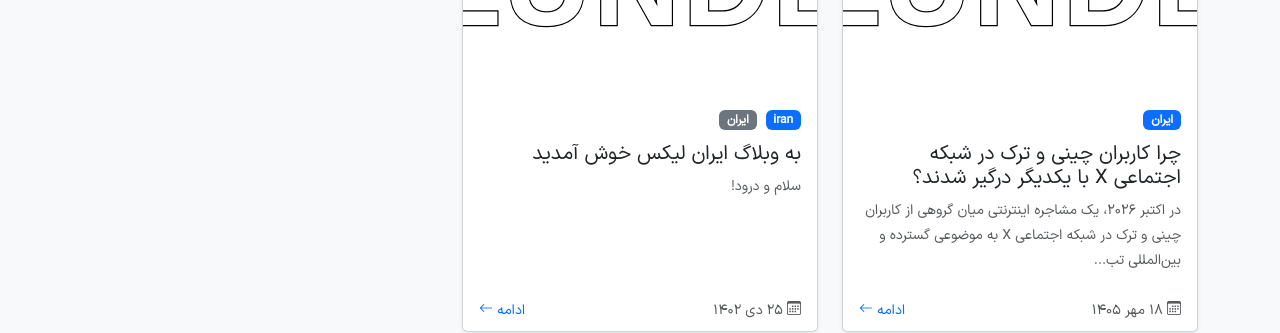
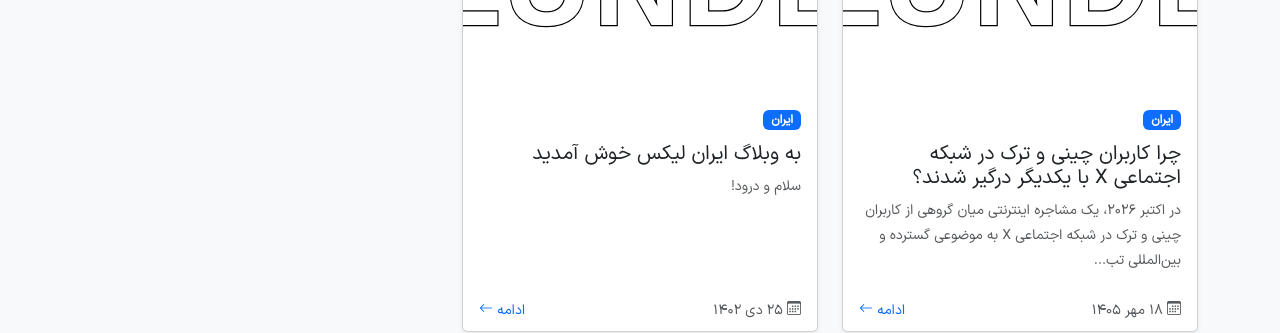
Before and after one commit to iranleaks/iranleaks.github.io, a Jekyll site: the page built from index.html, in a window 1280 px wide and 900 px high, scrolled down 543 px. Shown: the part 204-537 px from the top of the window. Built offline with Jekyll 4.4.1, drawn with Linux system fonts in a browser that asks for light colours.

Commit message:
Update post-card.html

```diff
--- a/_includes/post-card.html
+++ b/_includes/post-card.html
@@ -8,17 +8,12 @@
   {% endif %}
 
   <div class="card-body">
-    {% if post.categories.size > 0 or post.tags.size > 0 %}
+    {% if post.categories.size > 0 %}
     <div class="mb-2 post-card-tags">
-      {% for category in post.categories %}
-      <a href="{{ '/' | append: (category | slugify) | append: '/' | relative_url }}"
-         class="badge bg-primary text-decoration-none me-1">{{ category }}</a>
-      {% endfor %}
-      {% for tag in post.tags %}
-      {% unless post.categories contains tag %}
-      <a href="{{ '/' | append: (tag | slugify) | append: '/' | relative_url }}"
-         class="badge bg-secondary text-decoration-none me-1">{{ tag }}</a>
-      {% endunless %}
+      {% for cat_slug in post.categories %}
+      {% assign cat_name = site.data.categories[cat_slug].title | default: cat_slug %}
+      <a href="{{ '/' | append: cat_slug | append: '/' | relative_url }}"
+         class="badge bg-primary text-decoration-none me-1">{{ cat_name }}</a>
       {% endfor %}
     </div>
     {% endif %}
```
